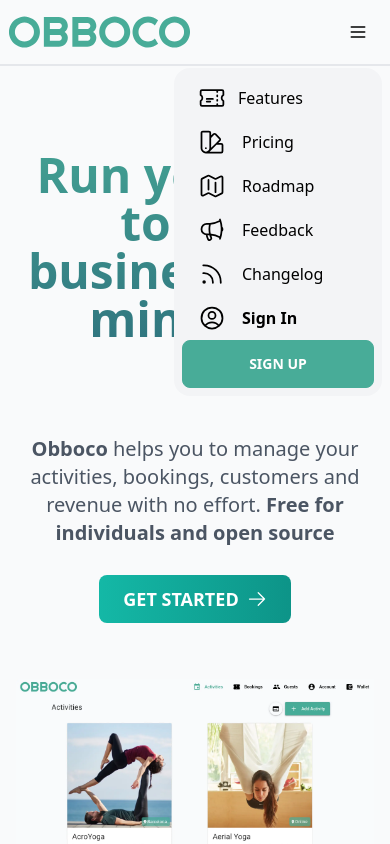
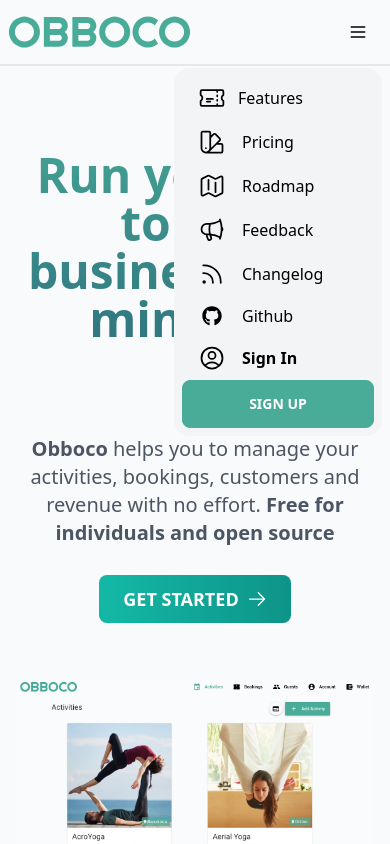
Before and after one commit to obboco/obboco-landing, a Nuxt app: page / in a window 390 px wide. Both pictures are taken after a click on the label 358 px from the left and 32 px from the top of the page. Shown: the top 844 px of the page. Built offline with nearby package versions, Linux system fonts and the light colour scheme.

Commit message:
Github link addeGithub link addedd

```diff
--- a/components/Header.vue
+++ b/components/Header.vue
@@ -135,6 +135,20 @@
                 >
               </li>
               <li>
+                <a
+                  href="https://github.com/obboco"
+                  class="text-base font-medium"
+                  target="_blank"
+                >
+                  <font-awesome-icon
+                    class="h-7 w-7 mr-1"
+                    icon="fa-brands fa-github"
+                    size="lg"
+                  />
+                  Github
+                </a>
+              </li>
+              <li>
                 <a :href="loginUrl"
                   ><UserCircleIcon class="h-7 w-7 mr-1" />
                   <span class="text-base font-bold">Sign In</span></a
```
